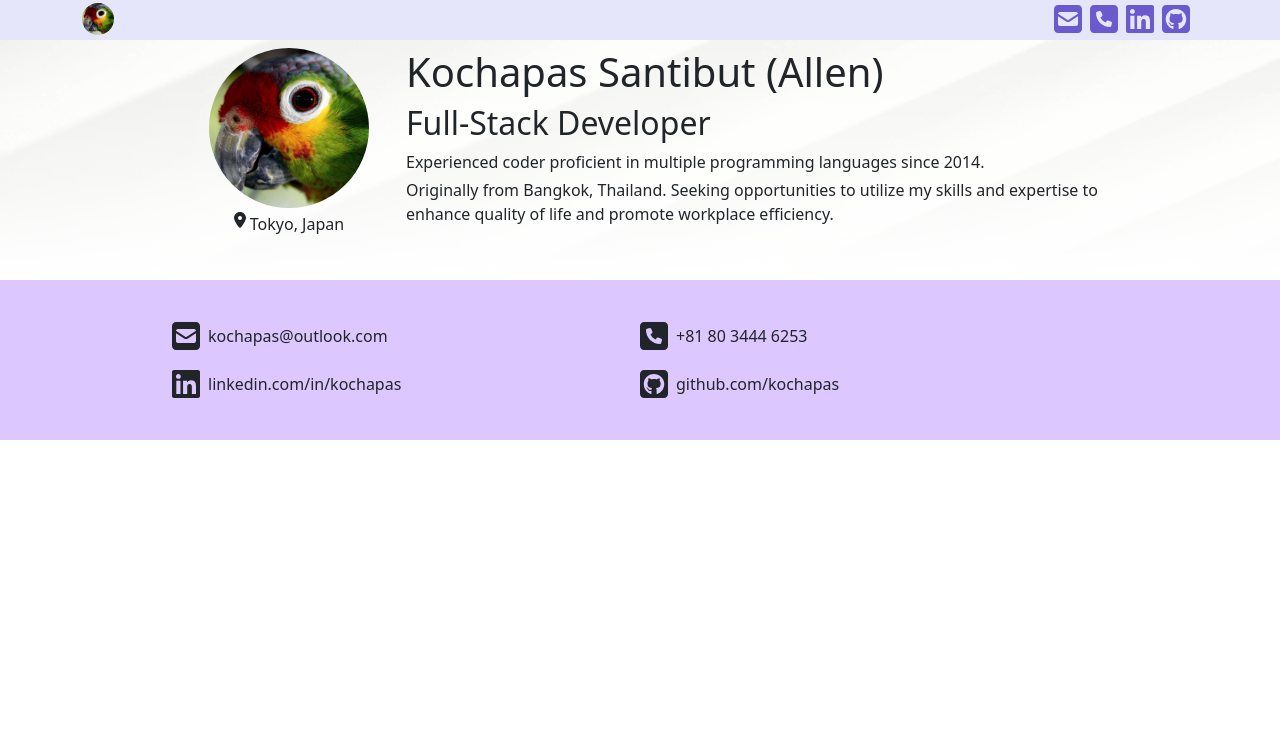
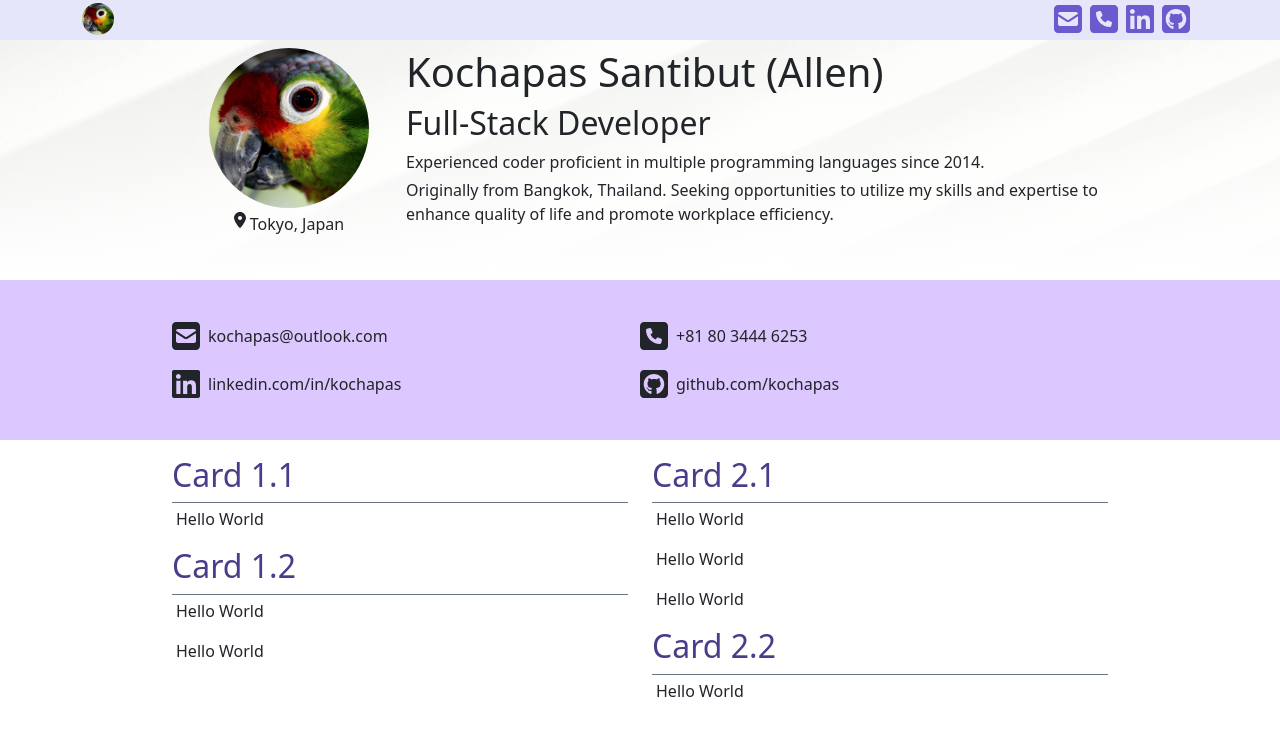
Before and after one commit to kochapas/kochapas-2023, a Next.js app: page / in a window 1280 px wide. Shown: the top 736 px of the page. Built offline with nearby package versions, Linux system fonts and the light colour scheme.

Commit message:
Add information card and related components.

```diff
--- /dev/null
+++ b/src/components/CardContainer.js
@@ -0,0 +1,12 @@
+export const CardContainer = ({title, content}) => {
+  return (
+    <div className="w-100">
+      <div className="w-100 border-bottom border-secondary">
+        <h2 className="text--purple">{title}</h2>
+      </div>
+      <div className="m-1">
+        {content}
+      </div>
+    </div>
+  );
+}
--- /dev/null
+++ b/src/components/InformationCards.js
@@ -0,0 +1,63 @@
+import { CardContainer } from "./CardContainer"
+
+export const InformationCards = () => {
+  return (
+    <div className="container w-75 mt-3">
+      <div className="row">
+        <div className="col-6">
+          <CardContainer
+            title="Card 1.1"
+            content={(
+              <div>
+                <p>
+                  Hello World
+                </p>
+              </div>
+            )}
+          />
+          <CardContainer
+            title="Card 1.2"
+            content={(
+              <div>
+                <p>
+                  Hello World
+                </p>
+                <p>
+                  Hello World
+                </p>
+              </div>
+            )}
+          />
+        </div>
+        <div className="col-6">
+          <CardContainer
+            title="Card 2.1"
+            content={(
+              <div>
+                <p>
+                  Hello World
+                </p>
+                <p>
+                  Hello World
+                </p>
+                <p>
+                  Hello World
+                </p>
+              </div>
+            )}
+          />
+          <CardContainer
+            title="Card 2.2"
+            content={(
+              <div>
+                <p>
+                  Hello World
+                </p>
+              </div>
+            )}
+          />
+        </div>
+      </div>
+    </div>
+  )
+}
--- a/src/components/index.js
+++ b/src/components/index.js
@@ -1,3 +1,5 @@
 export { Navbar } from "./Navbar"
 export { Header } from "./Header"
 export { Contact } from "./Contact"
+export { CardContainer } from "./CardContainer"
+export { InformationCards } from "./InformationCards"
--- a/src/pages/index.js
+++ b/src/pages/index.js
@@ -1,7 +1,8 @@
 import Image from "next/image";
 import {
   Header,
-  Contact
+  Contact,
+  InformationCards
 } from "@/components"
 
 export default function Home() {
@@ -9,6 +10,7 @@ export default function Home() {
     <>
       <Header />
       <Contact />
+      <InformationCards />
     </>
   )
 }
--- a/src/styles/globals.css
+++ b/src/styles/globals.css
@@ -5,3 +5,7 @@ body {
 a {
   color: slateblue;
 }
+
+.text--purple {
+  color: darkslateblue;
+}
```
Also changed, not shown: src/components/HistoryCard.js (added, +7 -0 lines).
